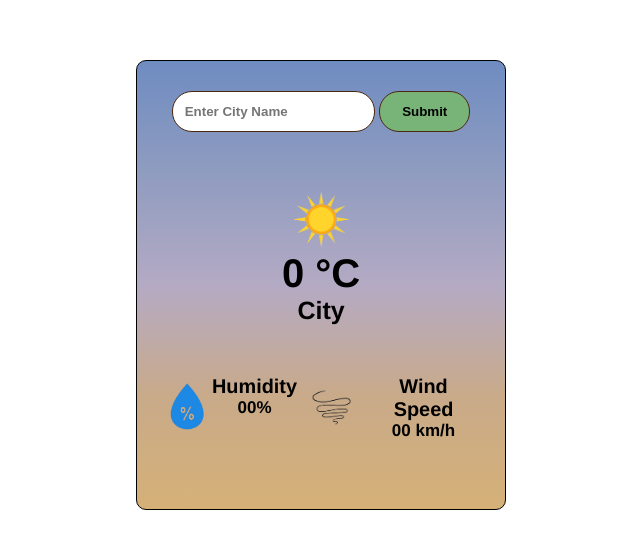
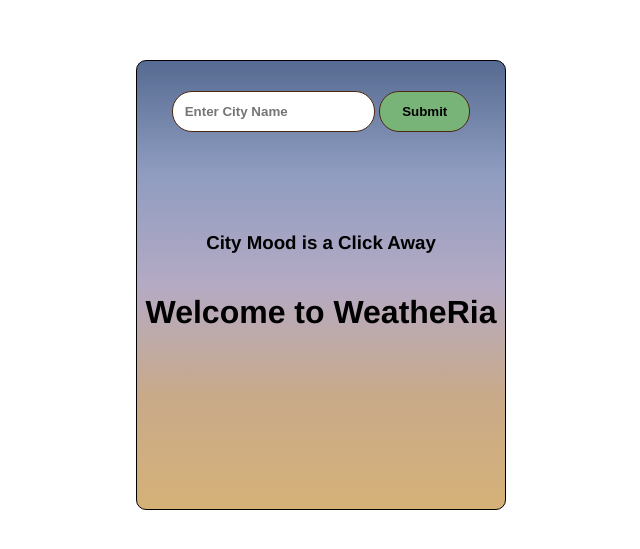
Before and after one commit to masrurprem/weather-APP, a website: page public/index.html in a window 1280 px wide. Shown: the part 115-664 px from the top of the page, without its empty margins (319-959 px from the left). Drawn offline with Linux system fonts and the light colour scheme.

Commit message:
weather icon dynamics and general landing interface added

```diff
--- a/index.js
+++ b/index.js
@@ -35,7 +35,7 @@ app.get("/weather", async (req, res) => {
     city: data.name,
     humidity: data.main.humidity,
     windSpeed: data.wind.speed,
-    //weathIcon: data.weather[0].main,
+    weathIcon: data.weather[0].main,
   });
 });
 
--- a/public/index.html
+++ b/public/index.html
@@ -27,13 +27,17 @@
           <h2 class="error--msg">Oops! City Not found</h2>
           <img src="./images/locNot.png" alt="error 404" />
         </div>
+        <div class="landing--txt">
+          <h3 class="landing--msg--2">City Mood is a Click Away</h3>
+          <h1 class="landing--msg--1">Welcome to WeatheRia</h1>
+        </div>
 
-        <div class="weatherWindow--1">
-          <img src="/images/sun.png" alt="sun img" id="weather_image" />
+        <div class="weatherWindow--1 hidden">
+          <img src="/images/sun.png" alt="weather img" id="weather_image" />
           <p id="temp">0 °C</p>
           <p id="city--name">City</p>
         </div>
-        <div class="weatherWindow--2">
+        <div class="weatherWindow--2 hidden">
           <div class="humidity">
             <div class="humidity--img">
               <img src="/images/hum.png" alt="hum img" id="hum_image" />
--- a/public/script.js
+++ b/public/script.js
@@ -15,10 +15,11 @@ const wind = document.querySelector(".wind--value");
 const totWeather = document.querySelector(".weather-app");
 const weatherDisp1 = document.querySelector(".weatherWindow--1");
 const weatherDisp2 = document.querySelector(".weatherWindow--2");
-const weatherIcon = document.querySelector(".weather_image");
+const weatherIcon = document.querySelector("#weather_image");
 const locationNotfound = document.querySelector(".location--error");
 const overlay = document.querySelector(".overlay");
 const spinner = document.querySelector(".spinner");
+const landing = document.querySelector(".landing--txt");
 
 // overlay handlers
 function overlayOn() {
@@ -51,16 +52,18 @@ submitForm.addEventListener("submit", async (e) => {
   //console.log("the response obj to client: ", response);
 
   const weatherData = await response.json();
-  //console.log("data to client side: ", weatherData);
+  console.log("data to client side: ", weatherData);
 
   overlayOff();
   hideSpinner();
 
   if (weatherData.status === 404) {
+    landing.classList.add("hidden");
     weatherDisp1.classList.add("hidden");
     weatherDisp2.classList.add("hidden");
     locationNotfound.classList.remove("hidden");
   } else if (weatherData.status === 200) {
+    landing.classList.add("hidden");
     locationNotfound.classList.add("hidden");
     weatherDisp1.classList.remove("hidden");
     weatherDisp2.classList.remove("hidden");
@@ -70,6 +73,20 @@ submitForm.addEventListener("submit", async (e) => {
     city.textContent = `${weatherData.city}`;
     hum.textContent = `${weatherData.humidity}%`;
     wind.textContent = `${weatherData.windSpeed} Km/h`;
+
     // Update weather icon
+    const weather = weatherData.weathIcon;
+
+    if (weather === "Clear") {
+      weatherIcon.src = "/images/sun.png";
+    } else if (weather === "Clouds") {
+      weatherIcon.src = "/images/cloud.png";
+    } else if (weather === "Rain") {
+      weatherIcon.src = "/images/rain.png";
+    } else if (weather === "Drizzle") {
+      weatherIcon.src = "/images/drizzle.png";
+    } else if (weather === "Thunderstorm") {
+      weatherIcon.src = "/images/thunderStorm.png";
+    }
   }
 });
--- a/public/style.css
+++ b/public/style.css
@@ -25,7 +25,7 @@
   /* background-color: rgb(54, 91, 91); */
   background: linear-gradient(
     to bottom,
-    #6f8cc1,
+    #566b92,
     #8f9cc0,
     #b4aac4,
     #c9aa89,
@@ -46,8 +46,8 @@
 }
 
 .weatherWindow--1 > img {
-  width: 55px;
-  height: 55px;
+  width: 70px;
+  height: 70px;
 }
 .humidity {
   display: flex;
@@ -124,7 +124,20 @@
   justify-content: space-between;
   align-items: center;
 }
-
+.landing--txt {
+  text-align: center;
+  flex-direction: column;
+  margin-top: 80px;
+  display: flex;
+  justify-content: space-between;
+  align-items: center;
+}
+.landing--txt > h3 {
+  margin-top: 20px;
+}
+.landing--txt > .landing--msg--1 {
+  margin-top: 40px;
+}
 .location--error > img {
   width: 250px;
   height: 250px;
```
Also changed, not shown: public/images/drizzle.png (added).
